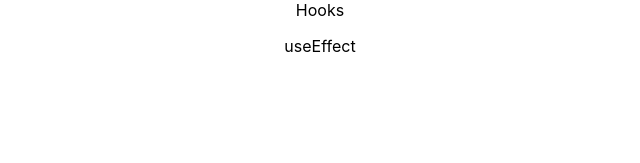
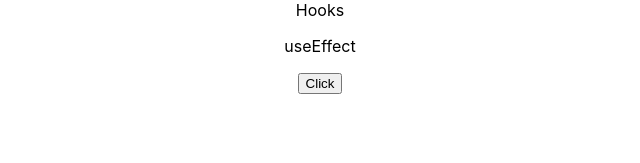
Before and after one commit to leshden/react-hooks, a React (Create React App) app: page / in a window 1280 px wide. Shown: the top 163 px of the page, without its empty margins (320-960 px from the left). Built offline with nearby package versions, Linux system fonts and the light colour scheme.

Commit message:
header component

```diff
--- a/src/App.tsx
+++ b/src/App.tsx
@@ -1,13 +1,12 @@
 import React from 'react';
 import './App.css';
-import Effect from './components/effect/effect';
+import Header from './components/header/Header';
+import Effect from './components/effect/Effect';
 
 function App() {
   return (
     <div className="App">
-      <header>
-        Hooks
-      </header>
+      <Header />
       <Effect />
     </div>
   );
--- /dev/null
+++ b/src/components/button/Button.tsx
@@ -0,0 +1,9 @@
+const Button = ({children, onClick} : any) => {
+  return (
+    <button onClick={onClick}>
+      {children}
+    </button>
+  )
+}
+
+export default Button;
--- a/src/components/effect/effect.tsx
+++ b/src/components/effect/effect.tsx
@@ -1,6 +1,16 @@
+import Button from '../button/Button';
+
 const Effect = () => {
+
+  const handleClick = () => {
+    console.log('click!');
+  }
+
   return(
-    <p>useEffect</p>
+    <>
+      <p>useEffect</p>
+      <Button onClick={handleClick}> Click </Button>
+    </>
   )
 }
 
--- /dev/null
+++ b/src/components/header/Header.tsx
@@ -0,0 +1,9 @@
+const Header = () => {
+  return (
+    <header>
+      Hooks
+    </header>
+  )
+}
+
+export default Header;
```
Also changed, not shown: 2 other files (tests, documents, lock files or other folders).
